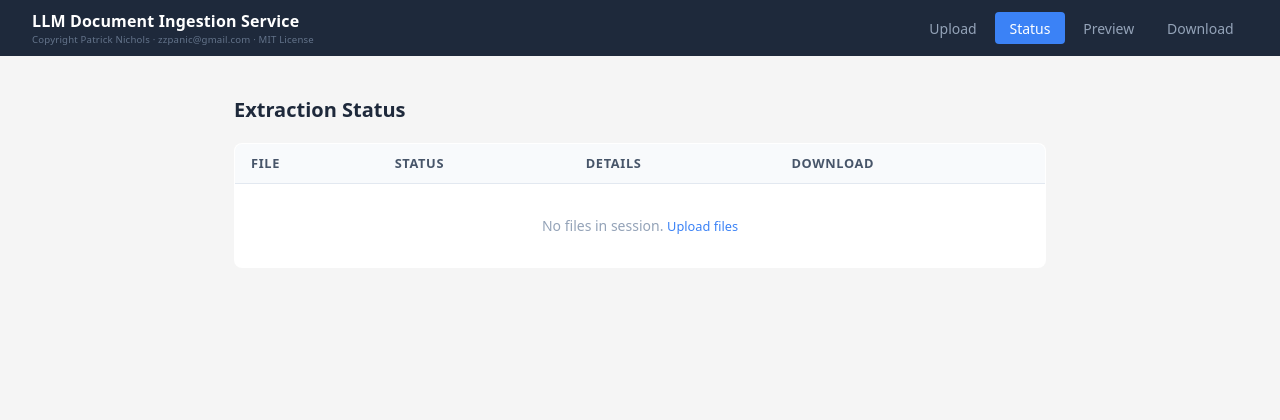
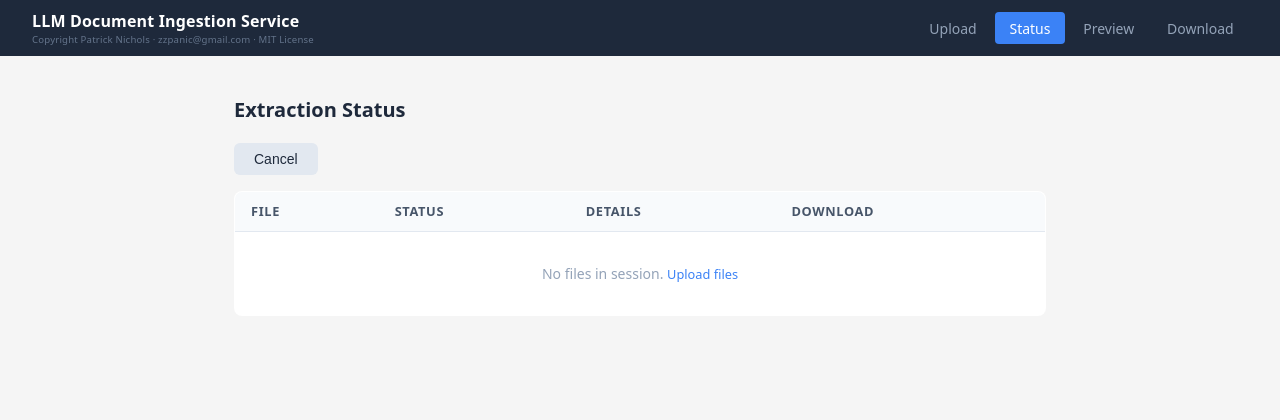
Before and after one commit to zzpanic/llm-document-ingestion, a Python web app: template app/templates/status.html in a window 1280 px wide. Shown: the top 420 px of the page. Run offline with Jinja, Linux system fonts and the light colour scheme; the template is opened without the code that fills it, so the values that code supplies are empty; some libraries are stand-ins or nearby versions.

Commit message:
Add Cancel button to status page header
Reuses .upload-header flex layout so the button sits in the same
position as Upload & Process on the upload page. Clears session
storage and returns to /ui/upload.

Co-Authored-By: Claude Sonnet 4.6 (1M context) <noreply@anthropic.com>

```diff
--- a/app/templates/status.html
+++ b/app/templates/status.html
@@ -5,7 +5,10 @@
 {% block content %}
 <h2>Extraction Status</h2>
 
-<div id="progress-banner" class="progress-banner" style="display:none"></div>
+<div class="upload-header">
+    <div id="progress-banner" class="progress-banner" style="display:none"></div>
+    <button id="cancel-btn" class="btn btn-secondary">Cancel</button>
+</div>
 
 <table class="status-table">
     <thead>
@@ -169,6 +172,13 @@
         });
     });
 
+    document.getElementById('cancel-btn').addEventListener('click', () => {
+        sessionStorage.removeItem('fileIds');
+        sessionStorage.removeItem('filenameMap');
+        sessionStorage.removeItem('batchStartTime');
+        window.location.href = '/ui/upload';
+    });
+
     poll();
 })();
 </script>
```
